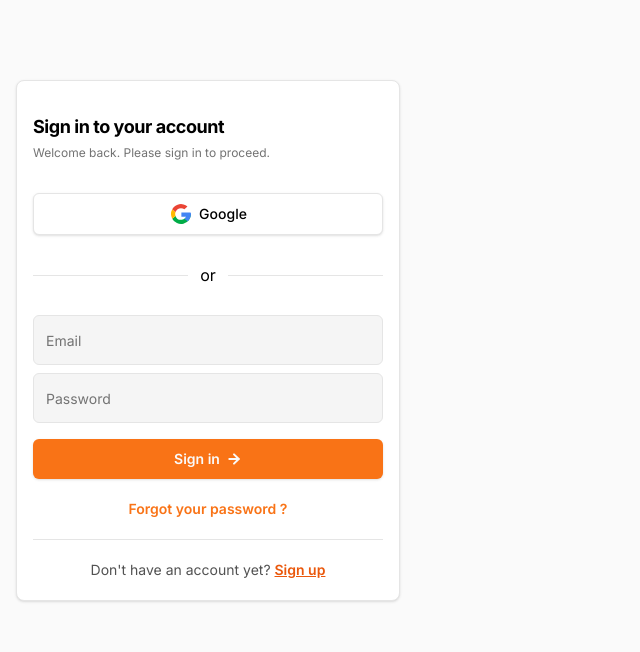
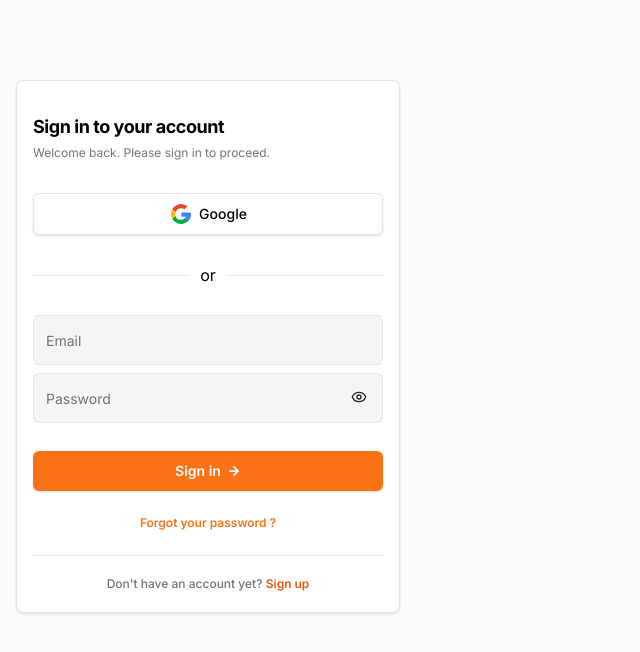
Before and after one commit to Brainy-Bunch/brainy-bunch-erp, a Next.js app: page /auth/login in a window 1280 px wide. Shown: the top 652 px of the page, without its empty margins (0-640 px from the left). Built offline with nearby package versions, Linux system fonts and the light colour scheme.

Commit message:
feat: add form schema for login form

```diff
--- a/src/app/_components/auth/login-form.tsx
+++ b/src/app/_components/auth/login-form.tsx
@@ -17,25 +17,30 @@ import {
 import { Input } from "@/components/ui/input";
 import { GoogleSvg } from "../svgs";
 import Link from "next/link";
-import { ArrowRight } from "lucide-react";
+import { ArrowRight, Eye, EyeOff } from "lucide-react";
+import React from "react";
 
-const LoginFormSchema = z.object({
-  username: z.string().min(2, {
-    message: "Username must be at least 2 characters.",
-  }),
-});
+const LoginFormSchema = z
+  .object({
+    email: z.string().email(),
+    password: z.string().min(1),
+  })
+  .required({
+    password: true,
+    email: true,
+  });
 
 const LoginForm = () => {
   const form = useForm<z.infer<typeof LoginFormSchema>>({
     resolver: zodResolver(LoginFormSchema),
-    defaultValues: {
-      username: "",
-    },
   });
 
   function onSubmit(values: z.infer<typeof LoginFormSchema>) {
     console.log(values);
   }
+
+  // password visibility
+  const [isPasswordVisible, setIsPasswordVisible] = React.useState(false);
 
   return (
     <div className="w-full border max-w-sm p-4 pb-0 rounded-lg bg-white shadow">
@@ -69,13 +74,12 @@ const LoginForm = () => {
           <div className="flex flex-col gap-2">
             <FormField
               control={form.control}
-              name="username"
+              name="email"
               render={({ field }) => (
                 <FormItem>
                   <FormControl>
                     <Input
                       placeholder="Email"
-                      required
                       className="shadow-none py-6 bg-neutral-100 ring-transparent outline-none focus:border-neutral-300"
                       {...field}
                     />
@@ -86,17 +90,31 @@ const LoginForm = () => {
             />
             <FormField
               control={form.control}
-              name="username"
+              name="password"
               render={({ field }) => (
-                <FormItem>
+                <FormItem className="relative">
                   <FormControl>
                     <Input
-                      type="password"
+                      type={isPasswordVisible ? "text" : "password"}
                       placeholder="Password"
                       className="shadow-none py-6 bg-neutral-100 ring-transparent outline-none focus:border-neutral-300"
                       {...field}
                     />
                   </FormControl>
+                  <button
+                    onClick={(e) => {
+                      e.preventDefault();
+                      e.stopPropagation();
+                      setIsPasswordVisible(!isPasswordVisible);
+                    }}
+                    className="absolute top-0 right-0 h-8 px-4 grid place-items-center text-neutral-800 "
+                  >
+                    {isPasswordVisible ? (
+                      <EyeOff size={16} />
+                    ) : (
+                      <Eye size={16} />
+                    )}
+                  </button>
                   <FormMessage />
                 </FormItem>
               )}
@@ -104,22 +122,22 @@ const LoginForm = () => {
           </div>
           <Button
             type="submit"
-            className="w-full py-5 flex items-center gap-1.5 bg-orange-500 font-semibold"
+            className="w-full mt-3 py-5 flex items-center gap-1.5 bg-orange-500 active:bg-orange-600 hover:bg-orange-600 font-semibold"
           >
-            Sign in <ArrowRight size={16} strokeWidth={3} />
+            Sign in <ArrowRight size={14} strokeWidth={3} />
           </Button>
           <a
             href=""
-            className="text-sm font-semibold text-center my-1 text-orange-500"
+            className="text-xs font-semibold text-center my-2 text-orange-500"
           >
             Forgot your password ?
           </a>
           <div className="py-5 border-t flex items-center justify-center">
-            <p className="text-sm text-center text-neutral-600">
+            <p className="text-xs font-medium text-center text-neutral-500">
               Don't have an account yet?{" "}
               <Link
                 href="/auth/register"
-                className="text-orange-600 underline font-semibold"
+                className="text-orange-600  font-semibold"
               >
                 Sign up
               </Link>
--- a/src/app/_components/auth/register-form.tsx
+++ b/src/app/_components/auth/register-form.tsx
@@ -143,11 +143,11 @@ const RegisterForm = () => {
             <ArrowRight size={16} strokeWidth={3} />
           </Button>
           <div className="py-5 border-t mt-5 flex items-center justify-center">
-            <p className="text-sm text-center text-neutral-600">
+            <p className="text-xs font-medium text-center text-neutral-500">
               Already have an account?{" "}
               <Link
                 href="/auth/login"
-                className="text-orange-600 underline font-semibold"
+                className="text-orange-600  font-semibold"
               >
                 Sign in
               </Link>
```
